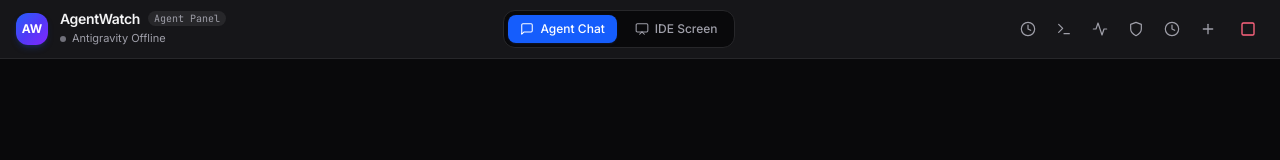
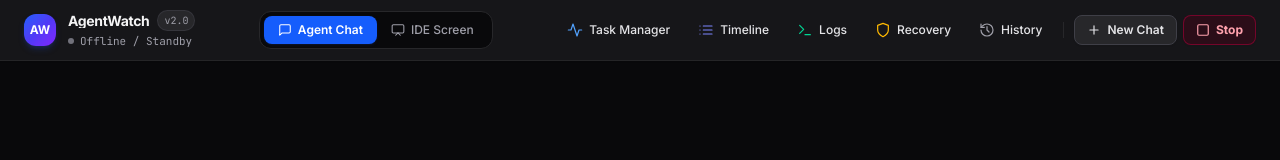
Before and after one commit to KoushikGit2024/AgentWatch, a React (Vite) app in the folder frontend/: page / in a window 1280 px wide. Shown: the top 160 px of the page. Built offline with nearby package versions, Linux system fonts and the light colour scheme; no server answers.

Commit message:
feat(ui): eliminate duplicate icons and optimize Navbar for wide and small viewports

```diff
--- a/frontend/src/components/Navbar.jsx
+++ b/frontend/src/components/Navbar.jsx
@@ -1,6 +1,11 @@
-import React from 'react';
+import React, { useState, useRef, useEffect } from 'react';
 import { Icon } from '../constants/icons';
 
+/**
+ * High-performance, responsive navigation header for AgentWatch.
+ * Scales seamlessly across mobile (320px+), tablet, laptop, and ultra-wide displays (1920px+).
+ * Features rich visual affordances, distinct icons, and full tool labels on wider screens.
+ */
 export default function Navbar({
     targetTitle,
     isConnected,
@@ -15,121 +20,238 @@ export default function Navbar({
     onNewChat,
     onStop
 }) {
+    const [mobileMenuOpen, setMobileMenuOpen] = useState(false);
+    const menuRef = useRef(null);
+
+    // Close mobile dropdown on outside click
+    useEffect(() => {
+        if (!mobileMenuOpen) return;
+        const handleClickOutside = (e) => {
+            if (menuRef.current && !menuRef.current.contains(e.target)) {
+                setMobileMenuOpen(false);
+            }
+        };
+        document.addEventListener('mousedown', handleClickOutside);
+        return () => document.removeEventListener('mousedown', handleClickOutside);
+    }, [mobileMenuOpen]);
+
+    const handleAction = (actionFn) => {
+        setMobileMenuOpen(false);
+        if (actionFn) actionFn();
+    };
+
     return (
-        <header className="px-4 py-2.5 bg-zinc-900/90 border-b border-zinc-800 flex items-center justify-between shrink-0 select-none">
-            {/* Left: Logo & Status */}
-            <div className="flex items-center gap-3">
-                <div className="w-8 h-8 rounded-xl bg-gradient-to-br from-blue-600 via-indigo-600 to-violet-600 flex items-center justify-center text-white text-xs font-bold shadow-md shadow-blue-900/40">
+        <header className="relative w-full px-3 sm:px-5 lg:px-6 py-2 sm:py-2.5 bg-zinc-900/95 backdrop-blur-md border-b border-zinc-800/90 flex items-center justify-between shrink-0 select-none z-30 shadow-xs">
+            {/* ─── Left Section: Logo, Title & Status ─── */}
+            <div className="flex items-center gap-2.5 sm:gap-3 min-w-0 shrink">
+                <div className="w-7 h-7 sm:w-8 sm:h-8 rounded-xl bg-gradient-to-br from-blue-600 via-indigo-600 to-violet-600 flex items-center justify-center text-white text-[11px] sm:text-xs font-bold shadow-md shadow-blue-900/40 shrink-0">
                     AW
                 </div>
-                <div>
-                    <div className="flex items-center gap-2">
-                        <h1 className="text-sm font-semibold text-zinc-100 tracking-tight leading-none">
+                <div className="min-w-0">
+                    <div className="flex items-center gap-2 min-w-0">
+                        <h1 className="text-xs sm:text-sm font-bold text-zinc-100 tracking-tight leading-none truncate max-w-[120px] sm:max-w-[180px] lg:max-w-[280px]">
                             {targetTitle || 'AgentWatch'}
                         </h1>
-                        <span className="text-[10px] px-1.5 py-0.2 rounded-full bg-zinc-800 text-zinc-400 font-mono">
-                            Agent Panel
+                        <span className="hidden sm:inline-flex items-center px-1.5 py-0.5 rounded-full bg-zinc-800 border border-zinc-700/60 text-zinc-400 text-[10px] font-mono shrink-0">
+                            v2.0
                         </span>
                     </div>
-                    <div className="flex items-center gap-1.5 mt-1 text-[11px] text-zinc-400">
-                        <span className={`w-1.5 h-1.5 rounded-full ${isConnected ? 'bg-emerald-400 pulse-live' : 'bg-zinc-500'}`} />
-                        <span>{isConnected ? 'Connected to Antigravity (CDP 9000)' : 'Antigravity Offline'}</span>
+                    <div className="flex items-center gap-1.5 mt-0.5 text-[10px] sm:text-[11px] text-zinc-400 font-mono">
+                        <span className={`w-1.5 h-1.5 rounded-full shrink-0 ${isConnected ? 'bg-emerald-400 pulse-live' : 'bg-zinc-500'}`} />
+                        <span className="truncate">
+                            {isConnected ? 'Antigravity Live · Port 9000' : 'Offline / Standby'}
+                        </span>
                     </div>
                 </div>
             </div>
 
-            {/* Middle: View Mode Toggle (Agent Chat vs IDE Screen) */}
-            <div className="flex items-center gap-1.5 p-1 rounded-xl bg-zinc-950 border border-zinc-800 text-xs">
+            {/* ─── Center Section: View Mode Toggle (Chat vs IDE Screen) ─── */}
+            <div className="flex items-center p-0.5 sm:p-1 rounded-xl bg-zinc-950 border border-zinc-800 text-xs shrink-0 mx-1.5">
                 <button
                     type="button"
                     onClick={() => onViewModeChange('chat')}
-                    className={`flex items-center gap-1.5 px-3 py-1.5 rounded-lg font-medium transition cursor-pointer ${
+                    className={`flex items-center gap-1.5 px-2.5 sm:px-3.5 py-1 sm:py-1.5 rounded-lg text-xs font-medium transition cursor-pointer ${
                         viewMode === 'chat'
-                            ? 'bg-blue-600 text-white shadow-sm shadow-blue-950/40'
+                            ? 'bg-blue-600 text-white shadow-sm shadow-blue-950/40 font-semibold'
                             : 'text-zinc-400 hover:text-zinc-200'
                     }`}
                 >
-                    <div className="w-3.5 h-3.5">{Icon.chat}</div>
+                    <div className="w-3.5 h-3.5 shrink-0">{Icon.chat}</div>
                     <span>Agent Chat</span>
                 </button>
                 <button
                     type="button"
                     onClick={() => onViewModeChange('screen')}
-                    className={`flex items-center gap-1.5 px-3 py-1.5 rounded-lg font-medium transition cursor-pointer ${
+                    className={`flex items-center gap-1.5 px-2.5 sm:px-3.5 py-1 sm:py-1.5 rounded-lg text-xs font-medium transition cursor-pointer ${
                         viewMode === 'screen'
-                            ? 'bg-blue-600 text-white shadow-sm shadow-blue-950/40'
+                            ? 'bg-blue-600 text-white shadow-sm shadow-blue-950/40 font-semibold'
                             : 'text-zinc-400 hover:text-zinc-200'
                     }`}
                 >
-                    <div className="w-3.5 h-3.5">{Icon.screen}</div>
-                    <span>IDE Screen</span>
+                    <div className="w-3.5 h-3.5 shrink-0">{Icon.screen}</div>
+                    <span className="hidden sm:inline">IDE Screen</span>
+                    <span className="sm:hidden">IDE</span>
                 </button>
             </div>
 
-            {/* Right: Feature Toolbars */}
-            <div className="flex items-center gap-1">
+            {/* ─── Right Section: Diagnostic Tools & Action Controls ─── */}
+            <div className="flex items-center gap-1 sm:gap-1.5 shrink-0" ref={menuRef}>
+                {/* Long Screen / Desktop Toolbar (Visible lg+: Full labeled buttons; md+: Icon buttons) */}
+                <div className="hidden md:flex items-center gap-1 lg:gap-1.5">
+                    {/* Task Manager Button */}
+                    <button
+                        type="button"
+                        onClick={onOpenTaskManager}
+                        title="System Task Manager & Process Monitor"
+                        className="flex items-center gap-1.5 px-2.5 py-1.5 rounded-lg text-xs font-medium text-zinc-300 hover:text-blue-300 hover:bg-zinc-800 border border-transparent hover:border-zinc-700/60 transition active:scale-95 cursor-pointer"
+                    >
+                        <div className="w-4 h-4 text-blue-400 shrink-0">{Icon.activity}</div>
+                        <span className="hidden xl:inline text-zinc-200">Task Manager</span>
+                    </button>
+
+                    {/* Timeline Button */}
                     <button
                         type="button"
                         onClick={onOpenTimeline}
                         title="Execution Timeline & Traces"
-                    className="p-2 rounded-lg text-zinc-400 hover:text-zinc-100 hover:bg-zinc-800 transition active:scale-95 cursor-pointer"
+                        className="flex items-center gap-1.5 px-2.5 py-1.5 rounded-lg text-xs font-medium text-zinc-300 hover:text-indigo-300 hover:bg-zinc-800 border border-transparent hover:border-zinc-700/60 transition active:scale-95 cursor-pointer"
                     >
-                    <div className="w-4 h-4">{Icon.timeline}</div>
+                        <div className="w-4 h-4 text-indigo-400 shrink-0">{Icon.timeline}</div>
+                        <span className="hidden xl:inline text-zinc-200">Timeline</span>
                     </button>
+
+                    {/* Logs Button */}
                     <button
                         type="button"
                         onClick={onOpenLogs}
                         title="Live Server & System Logs"
-                    className="p-2 rounded-lg text-zinc-400 hover:text-zinc-100 hover:bg-zinc-800 transition active:scale-95 cursor-pointer"
+                        className="flex items-center gap-1.5 px-2.5 py-1.5 rounded-lg text-xs font-medium text-zinc-300 hover:text-emerald-300 hover:bg-zinc-800 border border-transparent hover:border-zinc-700/60 transition active:scale-95 cursor-pointer"
                     >
-                    <div className="w-4 h-4">{Icon.terminal}</div>
+                        <div className="w-4 h-4 text-emerald-400 shrink-0">{Icon.terminal}</div>
+                        <span className="hidden xl:inline text-zinc-200">Logs</span>
                     </button>
-                <button
-                    type="button"
-                    onClick={onOpenTaskManager}
-                    title="System Task Manager & Processes"
-                    className="p-2 rounded-lg text-zinc-400 hover:text-blue-400 hover:bg-zinc-800 transition active:scale-95 cursor-pointer"
-                >
-                    <div className="w-4 h-4">{Icon.activity}</div>
-                </button>
+
+                    {/* Recovery Center Button */}
                     <button
                         type="button"
                         onClick={onOpenRecovery}
                         title="Recovery Center & Diagnostics"
-                    className="relative p-2 rounded-lg text-zinc-400 hover:text-amber-300 hover:bg-zinc-800 transition active:scale-95 cursor-pointer"
+                        className="relative flex items-center gap-1.5 px-2.5 py-1.5 rounded-lg text-xs font-medium text-zinc-300 hover:text-amber-300 hover:bg-zinc-800 border border-transparent hover:border-zinc-700/60 transition active:scale-95 cursor-pointer"
                     >
-                    <div className="w-4 h-4">{Icon.shield}</div>
+                        <div className="w-4 h-4 text-amber-400 shrink-0">{Icon.shield}</div>
+                        <span className="hidden xl:inline text-zinc-200">Recovery</span>
                         {recoveryCount > 0 && (
-                        <span className="absolute top-1 right-1 w-2 h-2 rounded-full bg-amber-500 animate-ping" />
+                            <span className="px-1.5 py-0.2 rounded-full bg-amber-500/20 text-amber-400 text-[10px] font-mono border border-amber-500/30">
+                                {recoveryCount}
+                            </span>
                         )}
+                    </button>
+
+                    {/* Past Conversations Button */}
+                    <button
+                        type="button"
+                        onClick={onOpenHistory}
+                        title="Conversation History"
+                        className="flex items-center gap-1.5 px-2.5 py-1.5 rounded-lg text-xs font-medium text-zinc-300 hover:text-zinc-100 hover:bg-zinc-800 border border-transparent hover:border-zinc-700/60 transition active:scale-95 cursor-pointer"
+                    >
+                        <div className="w-4 h-4 text-zinc-400 shrink-0">{Icon.history}</div>
+                        <span className="hidden xl:inline text-zinc-200">History</span>
+                    </button>
+                </div>
+
+                {/* Divider between tools and primary actions */}
+                <div className="hidden md:block h-4 w-px bg-zinc-800 mx-1" />
+
+                {/* New Chat Button */}
+                <button
+                    type="button"
+                    onClick={onNewChat}
+                    title="Start New Conversation"
+                    className="flex items-center gap-1.5 px-2.5 sm:px-3 py-1.5 rounded-lg bg-zinc-800 hover:bg-zinc-700 border border-zinc-700 text-zinc-200 text-xs font-semibold transition active:scale-95 cursor-pointer shadow-xs"
+                >
+                    <div className="w-3.5 h-3.5">{Icon.plus}</div>
+                    <span className="hidden sm:inline">New Chat</span>
+                </button>
+
+                {/* Emergency Stop Button */}
+                <button
+                    type="button"
+                    onClick={onStop}
+                    title="Stop Agent Execution"
+                    className="flex items-center gap-1.5 px-2.5 sm:px-3 py-1.5 rounded-lg bg-rose-950/40 hover:bg-rose-900/50 border border-rose-800/60 text-rose-300 text-xs font-bold transition active:scale-95 cursor-pointer shadow-xs"
+                >
+                    <div className="w-3.5 h-3.5">{Icon.stop}</div>
+                    <span className="hidden sm:inline">Stop</span>
+                </button>
+
+                {/* Mobile Overflow Menu Toggle (< md) */}
+                <div className="md:hidden">
+                    <button
+                        type="button"
+                        onClick={() => setMobileMenuOpen(prev => !prev)}
+                        title="More Tools"
+                        className={`p-1.5 rounded-lg border transition cursor-pointer ${
+                            mobileMenuOpen
+                                ? 'bg-zinc-800 text-zinc-100 border-zinc-700'
+                                : 'text-zinc-400 hover:text-zinc-200 border-transparent hover:bg-zinc-800/60'
+                        }`}
+                    >
+                        <div className="w-4 h-4">{Icon.moreHorizontal}</div>
+                    </button>
+
+                    {/* Mobile Dropdown Menu */}
+                    {mobileMenuOpen && (
+                        <div className="absolute right-3 top-full mt-2 w-56 bg-zinc-900 border border-zinc-800 rounded-2xl shadow-2xl p-1.5 space-y-0.5 animate-in fade-in slide-in-from-top-2 duration-150 z-50">
+                            <button
+                                type="button"
+                                onClick={() => handleAction(onOpenTaskManager)}
+                                className="w-full flex items-center gap-2.5 px-3 py-2 rounded-xl text-xs font-medium text-zinc-200 hover:bg-zinc-800 hover:text-blue-300 transition cursor-pointer text-left"
+                            >
+                                <div className="w-4 h-4 text-blue-400 shrink-0">{Icon.activity}</div>
+                                <span>Task Manager & Processes</span>
+                            </button>
+                            <button
+                                type="button"
+                                onClick={() => handleAction(onOpenTimeline)}
+                                className="w-full flex items-center gap-2.5 px-3 py-2 rounded-xl text-xs font-medium text-zinc-200 hover:bg-zinc-800 transition cursor-pointer text-left"
+                            >
+                                <div className="w-4 h-4 text-indigo-400 shrink-0">{Icon.timeline}</div>
+                                <span>Activity Timeline</span>
+                            </button>
+                            <button
+                                type="button"
+                                onClick={() => handleAction(onOpenLogs)}
+                                className="w-full flex items-center gap-2.5 px-3 py-2 rounded-xl text-xs font-medium text-zinc-200 hover:bg-zinc-800 transition cursor-pointer text-left"
+                            >
+                                <div className="w-4 h-4 text-emerald-400 shrink-0">{Icon.terminal}</div>
+                                <span>System & Server Logs</span>
+                            </button>
+                            <button
+                                type="button"
+                                onClick={() => handleAction(onOpenRecovery)}
+                                className="w-full flex items-center justify-between px-3 py-2 rounded-xl text-xs font-medium text-zinc-200 hover:bg-zinc-800 transition cursor-pointer text-left"
+                            >
+                                <div className="flex items-center gap-2.5">
+                                    <div className="w-4 h-4 text-amber-400 shrink-0">{Icon.shield}</div>
+                                    <span>Recovery Center</span>
+                                </div>
                                 {recoveryCount > 0 && (
-                        <span className="absolute top-1 right-1 w-2 h-2 rounded-full bg-amber-500" />
+                                    <span className="px-1.5 py-0.2 rounded-full bg-amber-500/20 text-amber-400 text-[10px] font-mono">
+                                        {recoveryCount}
+                                    </span>
                                 )}
                             </button>
                             <button
                                 type="button"
-                    onClick={onOpenHistory}
-                    title="Conversation History"
-                    className="p-2 rounded-lg text-zinc-400 hover:text-zinc-100 hover:bg-zinc-800 transition active:scale-95 cursor-pointer"
+                                onClick={() => handleAction(onOpenHistory)}
+                                className="w-full flex items-center gap-2.5 px-3 py-2 rounded-xl text-xs font-medium text-zinc-200 hover:bg-zinc-800 transition cursor-pointer text-left border-t border-zinc-800/80 pt-1.5 mt-1"
                             >
-                    <div className="w-4 h-4">{Icon.history}</div>
+                                <div className="w-4 h-4 text-zinc-400 shrink-0">{Icon.history}</div>
+                                <span>Past Conversations</span>
                             </button>
-                <button
-                    type="button"
-                    onClick={onNewChat}
-                    title="Start New Conversation"
-                    className="p-2 rounded-lg text-zinc-400 hover:text-zinc-100 hover:bg-zinc-800 transition active:scale-95 cursor-pointer"
-                >
-                    <div className="w-4 h-4">{Icon.plus}</div>
-                </button>
-                <button
-                    type="button"
-                    onClick={onStop}
-                    title="Emergency Stop Agent Execution"
-                    className="p-2 rounded-lg text-rose-400 hover:text-rose-300 hover:bg-rose-950/40 transition active:scale-95 ml-1 cursor-pointer"
-                >
-                    <div className="w-4 h-4">{Icon.stop}</div>
-                </button>
+                        </div>
+                    )}
+                </div>
             </div>
         </header>
     );
--- a/frontend/src/components/modals/ApprovalModal.jsx
+++ b/frontend/src/components/modals/ApprovalModal.jsx
@@ -227,25 +227,17 @@ export default function ApprovalModal({
                                             <button
                                                 type="button"
                                                 onClick={() => { setShowCustomInput(false); setCustomInstructions(''); }}
-                                                className="px-2.5 py-1.5 rounded-lg text-xs text-zinc-400 hover:text-zinc-200 transition"
+                                                className="px-2.5 py-1.5 rounded-lg text-xs text-zinc-400 hover:text-zinc-200 transition cursor-pointer"
                                             >
                                                 Cancel
                                             </button>
                                             <button
                                                 type="button"
                                                 disabled={!customInstructions.trim() || isSubmitting}
-                                                onClick={() => handleDecide('allow', 'Allow', customInstructions.trim())}
-                                                className="px-3 py-1.5 rounded-lg bg-emerald-700 hover:bg-emerald-600 text-white text-xs font-semibold transition disabled:opacity-40 cursor-pointer"
+                                                onClick={handleSendCustomDeny}
+                                                className="px-3.5 py-1.5 rounded-lg bg-blue-600 hover:bg-blue-500 text-white text-xs font-semibold transition disabled:opacity-40 cursor-pointer shadow-md shadow-blue-900/30"
                                             >
-                                                Allow + Send Note
-                                            </button>
-                                            <button
-                                                type="button"
-                                                disabled={!customInstructions.trim() || isSubmitting}
-                                                onClick={handleSendCustomDeny}
-                                                className="px-3.5 py-1.5 rounded-lg bg-amber-600 hover:bg-amber-500 text-white text-xs font-bold transition disabled:opacity-40 cursor-pointer"
-                                            >
-                                                Deny &amp; Send Instructions
+                                                Send Instructions
                                             </button>
                                         </div>
                                     </div>
--- a/frontend/src/constants/icons.jsx
+++ b/frontend/src/constants/icons.jsx
@@ -13,7 +13,8 @@ export const Icon = {
     ),
     timeline: (
         <svg viewBox="0 0 24 24" fill="none" stroke="currentColor" strokeWidth={1.8} strokeLinecap="round" strokeLinejoin="round">
-            <circle cx={12} cy={12} r={10}/><polyline points="12 6 12 12 16 14"/>
+            <line x1="8" y1="6" x2="21" y2="6"/><line x1="8" y1="12" x2="21" y2="12"/><line x1="8" y1="18" x2="21" y2="18"/>
+            <line x1="3" y1="6" x2="3.01" y2="6"/><line x1="3" y1="12" x2="3.01" y2="12"/><line x1="3" y1="18" x2="3.01" y2="18"/>
         </svg>
     ),
     shield: (
@@ -38,7 +39,9 @@ export const Icon = {
     ),
     history: (
         <svg viewBox="0 0 24 24" fill="none" stroke="currentColor" strokeWidth={1.8} strokeLinecap="round" strokeLinejoin="round">
-            <circle cx={12} cy={12} r={10}/><polyline points="12 6 12 12 16 14"/>
+            <path d="M3 12a9 9 0 1 0 9-9 9.75 9.75 0 0 0-6.74 2.74L3 8"/>
+            <path d="M3 3v5h5"/>
+            <polyline points="12 7 12 12 15 15"/>
         </svg>
     ),
     plus: (
@@ -171,4 +174,14 @@ export const Icon = {
             <circle cx="12" cy="12" r="10"/><line x1="12" y1="16" x2="12" y2="12"/><line x1="12" y1="8" x2="12.01" y2="8"/>
         </svg>
     ),
+    moreHorizontal: (
+        <svg viewBox="0 0 24 24" fill="none" stroke="currentColor" strokeWidth={2} strokeLinecap="round" strokeLinejoin="round">
+            <circle cx="12" cy="12" r="1"/><circle cx="19" cy="12" r="1"/><circle cx="5" cy="12" r="1"/>
+        </svg>
+    ),
+    menu: (
+        <svg viewBox="0 0 24 24" fill="none" stroke="currentColor" strokeWidth={2} strokeLinecap="round" strokeLinejoin="round">
+            <line x1="3" y1="12" x2="21" y2="12"/><line x1="3" y1="6" x2="21" y2="6"/><line x1="3" y1="18" x2="21" y2="18"/>
+        </svg>
+    ),
 };
```
Lines whose indentation alone changed are shown as unchanged.
